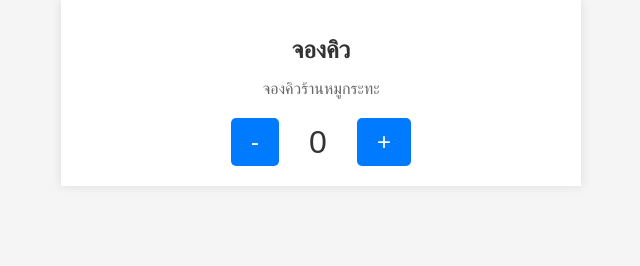
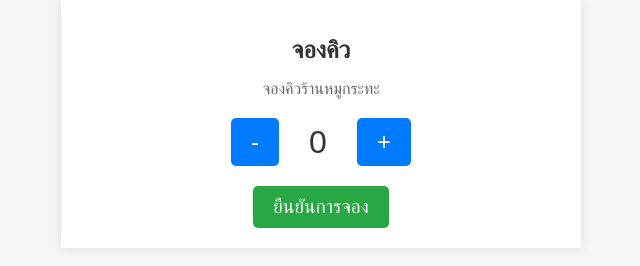
Before and after one commit to SittikornPratomwan/reservation, a plain HTML site: page index.html in a window 1280 px wide. Shown: the whole page, without its empty margins (319-959 px from the left). Drawn offline with Linux system fonts and the light colour scheme.

Commit message:
Update index.html

```diff
--- a/index.html
+++ b/index.html
@@ -78,6 +78,21 @@
         font-size: 1.5em;
       }
     }
+
+    .confirm-button {
+      margin-top: 20px;
+      padding: 10px 20px;
+      font-size: 1.2em;
+      background-color: #28a745;
+      color: white;
+      border: none;
+      border-radius: 5px;
+      cursor: pointer;
+    }
+
+    .confirm-button:hover {
+      background-color: #218838;
+    }
   </style>
 </head>
 <body>
@@ -89,6 +104,7 @@
       <span id="queueNumber" class="queue-number">0</span>
       <button id="increase" onclick="updateQueue(1)">+</button>
     </div>
+    <button id="confirm" class="confirm-button" onclick="confirmReservation()">ยืนยันการจอง</button>
   </div>
 
   <script>
@@ -101,6 +117,14 @@
       }
       document.getElementById('queueNumber').textContent = queueNumber;
     }
+
+    function confirmReservation() {
+      if (queueNumber > 0) {
+        alert(`คุณได้จองคิวหมายเลข ${queueNumber} เรียบร้อยแล้ว`);
+      } else {
+        alert('กรุณาเลือกจำนวนคิวก่อนยืนยันการจอง');
+      }
+    }
   </script>
 </body>
 </html>
```
